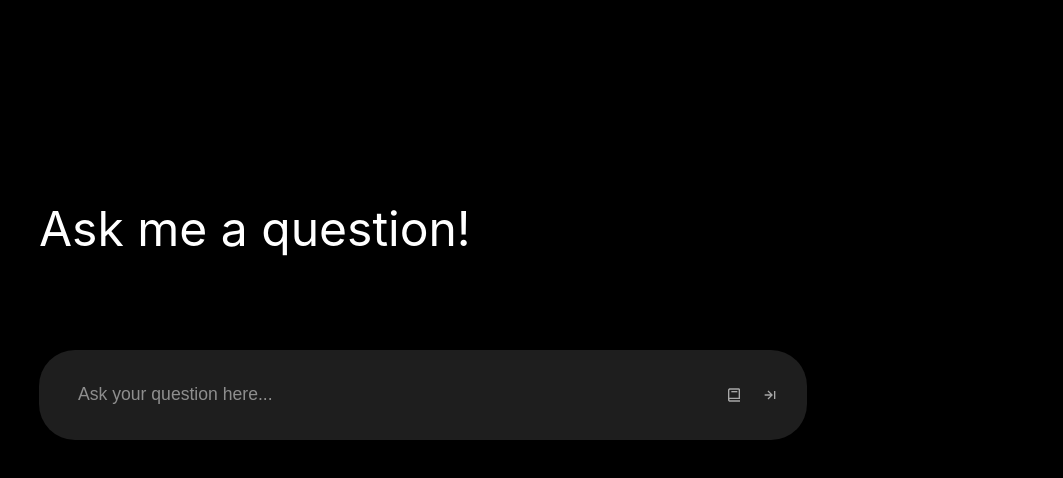
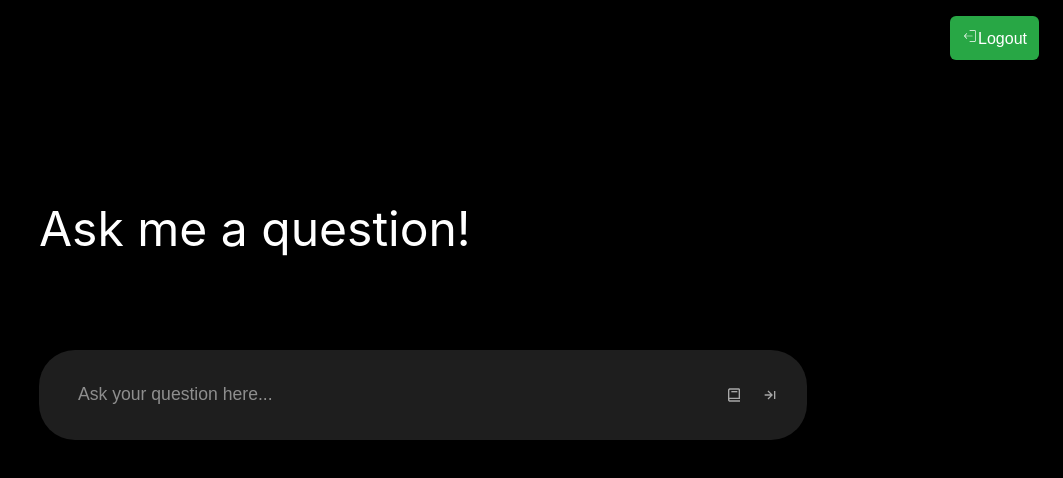
Before and after one commit to Frqcture/Multi-Agent-Legal-Assistant-RAG-Application-Dissertation-, a React (Vite) app in the folder Frontend/RAGapp/: page /search in a window 1280 px wide. Shown: the top 478 px of the page, without its empty margins (217-1280 px from the left). Built offline with nearby package versions, Linux system fonts and the light colour scheme; sample sign-in values are in the browser's storage.

Commit message:
Keeping up to date

```diff
--- a/Frontend/RAGapp/src/Components/Login/Login.tsx
+++ b/Frontend/RAGapp/src/Components/Login/Login.tsx
@@ -36,7 +36,7 @@ const Login: React.FC = () => {
 
             // Store the token and redirect to search
             localStorage.setItem('access_token', data.access_token);
-            navigate('/search');
+            window.location.href = '/search';
         } catch (err: any) {
             setError(err.message);
         } finally {
--- a/Frontend/RAGapp/src/Components/Search/Search.module.css
+++ b/Frontend/RAGapp/src/Components/Search/Search.module.css
@@ -9,6 +9,12 @@
     padding-top: 25vh;
     color: #ffffff;
     font-family: -apple-system, BlinkMacSystemFont, "Segoe UI", Roboto, Helvetica, Arial, sans-serif;
+}
+
+.navbar {
+    position: absolute;
+    top: 16px;
+    right: 24px;
 }
 
 .contentWrapper {
--- a/Frontend/RAGapp/src/Components/Search/Search.tsx
+++ b/Frontend/RAGapp/src/Components/Search/Search.tsx
@@ -2,6 +2,7 @@ import React, { useRef, useState, useEffect } from 'react';
 import { useNavigate } from 'react-router-dom';
 import styles from './Search.module.css';
 import { BiArrowToRight, BiBook } from "react-icons/bi";
+import { CiLogout } from "react-icons/ci";
 
 // Define the structure of a message
 interface Message {
@@ -20,6 +21,11 @@ interface AskResponse {
 
 // --- API Helpers ---
 const BASE_URL = 'http://192.168.0.117:8000';
+
+async function logoutUser() {
+    localStorage.removeItem('access_token');
+    window.location.href = '/login';
+}
 
 // Function to ask a question to the backend API
 async function askQuestion(question: string): Promise<Message | void> {
@@ -172,6 +178,12 @@ const Search: React.FC = () => {
 
     return (
         <div className={styles.pageContainer}>
+            <div className={styles.navbar}>
+                <button onClick={logoutUser}>
+                    <CiLogout />
+                    Logout
+                </button>
+            </div>
             <div className={styles.contentWrapper}>
 
                 {messages.length === 0 && (
```
Also changed, not shown: 1 other file (tests, documents, lock files or other folders).
